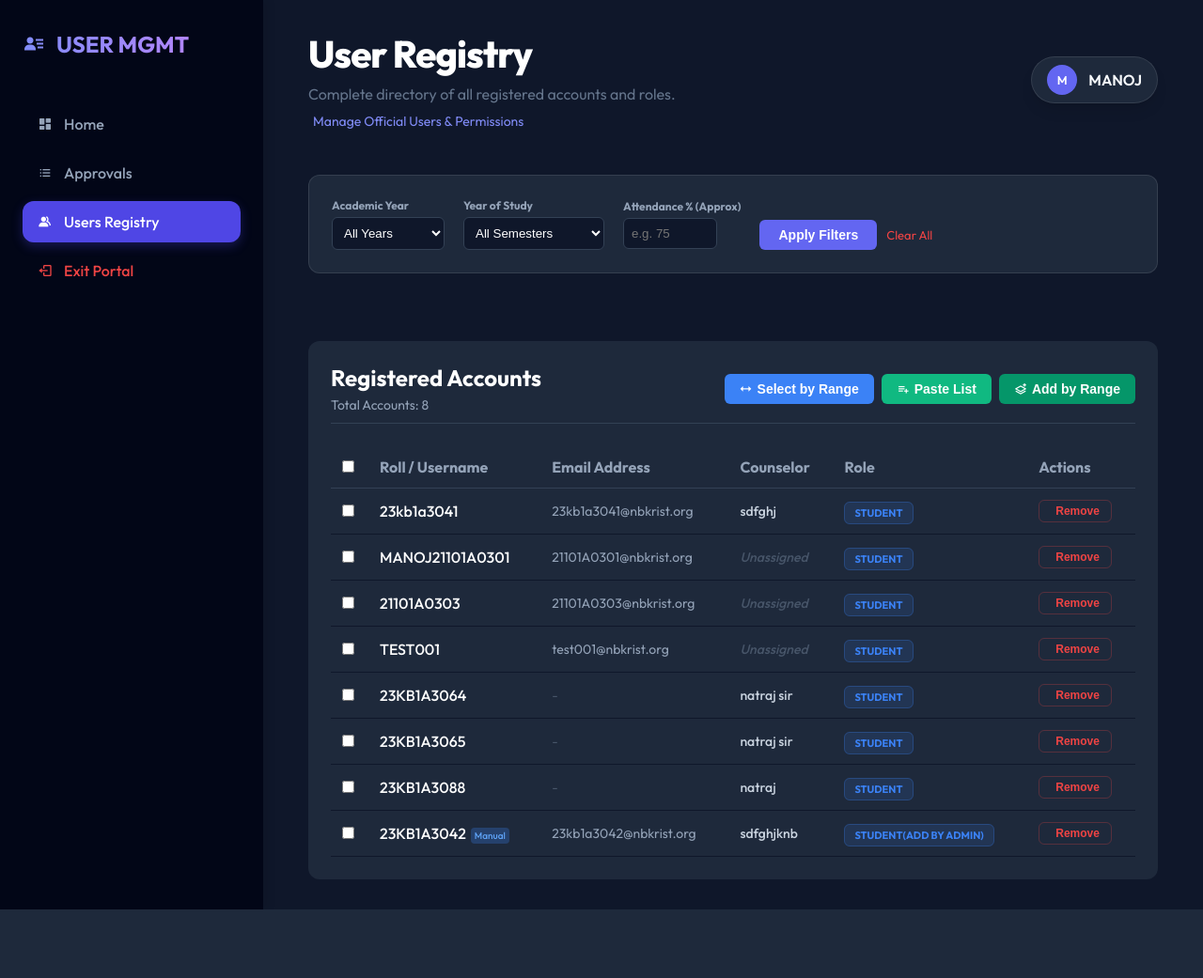
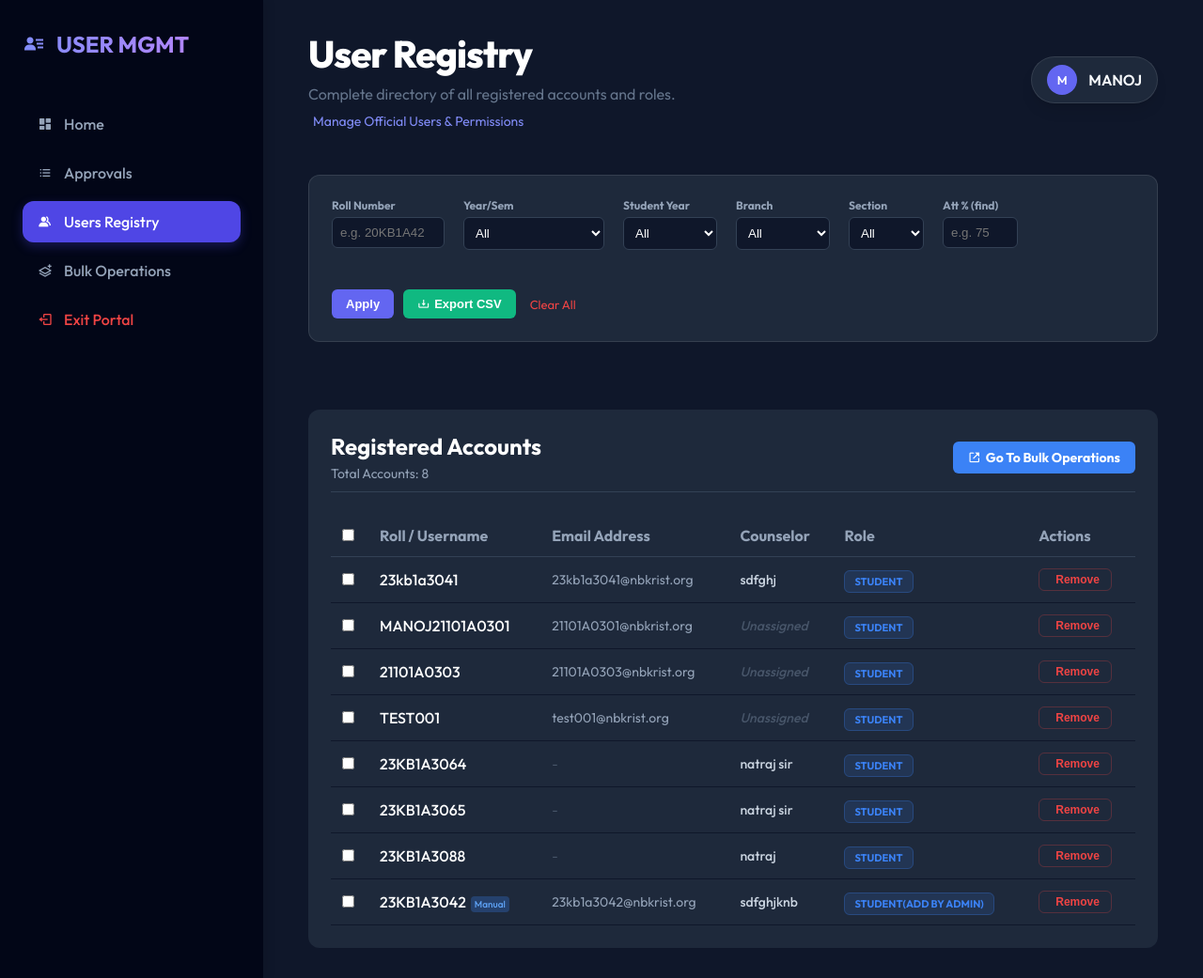
Before and after one commit to NARALAMANOJYADAV/counseling, a Django app: page /admin-users/ in a window 1280 px wide. Shown: the whole page at 94% size. Before the commit the page ends 968 px from the top, so only its background shows below. Run offline with Django 5.2, Linux system fonts and the light colour scheme; a user stored in the database is signed in; data comes from the database, SQL or seed files in the repository; both versions use the stored data as it was after the commit.

Commit message:
Added Bulk Operations page, Export CSV functionality, and Roll Number filtering

```diff
--- a/counseling/urls.py
+++ b/counseling/urls.py
@@ -22,6 +22,8 @@ urlpatterns = [
     path('view-form/grievance/<int:pk>/', views.admin_view_grievance, name='admin_view_grievance'),
     path('delete-student/<str:user_id>/', views.delete_student_view, name='delete_student'),
     path('admin-users/', views.admin_users_view, name='admin_users'),
+    path('export-students/', views.export_students_csv, name='export_students_csv'),
+    path('admin-bulk-manage/', views.admin_bulk_manage_view, name='admin_bulk_manage'),
     path('bulk-assign-counselor/', views.bulk_assign_counselor, name='bulk_assign_counselor'),
     path('bulk-add-students/', views.bulk_add_students, name='bulk_add_students'),
     path('bulk-delete-students/', views.bulk_delete_students, name='bulk_delete_students'),
--- a/counseling/views.py
+++ b/counseling/views.py
@@ -108,9 +108,12 @@ def admin_users_view(request):
     import json
 
     # Capture filters
-    ay_filter = request.GET.get('academic_year', '')
+    roll_filter = request.GET.get('roll_number', '').strip()
     ys_filter = request.GET.get('year_sem', '')
     att_filter = request.GET.get('attendance_search', '').strip()
+    br_filter = request.GET.get('branch', '').strip()
+    sec_filter = request.GET.get('section', '').strip()
+    sty_filter = request.GET.get('student_year', '').strip()
 
     # 1. Fetch all registered users (Students ONLY)
     users_qs = User.objects.filter(is_superuser=False, is_staff=False)
@@ -127,10 +130,16 @@ def admin_users_view(request):
 
     sc_qs = StudentCounseling.objects.filter(id__in=latest_ids)
 
-    if ay_filter:
-        sc_qs = sc_qs.filter(academic_year__iexact=ay_filter.strip())
+    if roll_filter:
+        sc_qs = sc_qs.filter(roll_number__icontains=roll_filter)
     if ys_filter:
         sc_qs = sc_qs.filter(year_sem__iexact=ys_filter.strip())
+    if br_filter:
+        sc_qs = sc_qs.filter(branch__iexact=br_filter)
+    if sec_filter:
+        sc_qs = sc_qs.filter(section__iexact=sec_filter)
+    if sty_filter:
+        sc_qs = sc_qs.filter(student_year__iexact=sty_filter)
 
     if att_filter:
         try:
@@ -176,9 +185,9 @@ def admin_users_view(request):
             is_student = False
 
         # Apply filtering: If it's a student, they must be in the filtered_student_rolls
-        # If no filters are active (ay, ys, att all empty), we show all.
+        # If no filters are active, we show all.
         username_upper = u['username'].upper()
-        if (ay_filter or ys_filter or att_filter) and is_student:
+        if (roll_filter or ys_filter or att_filter or br_filter or sec_filter or sty_filter) and is_student:
             if username_upper not in filtered_student_rolls_upper:
                 continue
 
@@ -209,6 +218,9 @@ def admin_users_view(request):
     # Options for filters
     years = list(StudentCounseling.objects.values_list('academic_year', flat=True).distinct().order_by('academic_year'))
     sems = list(StudentCounseling.objects.values_list('year_sem', flat=True).distinct().order_by('year_sem'))
+    student_years_opts = list(StudentCounseling.objects.values_list('student_year', flat=True).distinct().order_by('student_year'))
+    branches = list(StudentCounseling.objects.values_list('branch', flat=True).distinct().order_by('branch'))
+    sections = list(StudentCounseling.objects.values_list('section', flat=True).distinct().order_by('section'))
 
     context = {
         'all_students_json': json.dumps(processed_users),
@@ -216,14 +228,54 @@ def admin_users_view(request):
         'filter_data': json.dumps({
             'years': [y for y in years if y],
             'sems': [s for s in sems if s],
+            'student_years': [sy for sy in student_years_opts if sy],
+            'branches': [b for b in branches if b],
+            'sections': [sec for sec in sections if sec],
             'current': {
-                'ay': ay_filter,
+                'roll': roll_filter,
                 'ys': ys_filter,
+                'sy': sty_filter,
+                'br': br_filter,
+                'sec': sec_filter,
                 'att': att_filter
             }
         })
     }
     return render(request, 'admin_users.html', context)
+
+@login_required
+def admin_bulk_manage_view(request):
+    if not request.user.is_staff:
+        return redirect('dashboard')
+
+    from django.contrib.auth.models import User
+    from .models import StudentCounseling
+    import json
+
+    all_qs = StudentCounseling.objects.all().order_by('roll_number', '-last_submission_date')
+    latest_ids = []
+    seen = set()
+    for sc in all_qs:
+        if sc.roll_number and sc.roll_number not in seen:
+            seen.add(sc.roll_number)
+            latest_ids.append(sc.id)
+
+    sc_qs = StudentCounseling.objects.filter(id__in=latest_ids)
+
+    users_qs = User.objects.filter(is_superuser=False, is_staff=False)
+    filtered_student_rolls_upper = {roll.upper() for roll in sc_qs.values_list('roll_number', flat=True) if roll}
+
+    users_list = users_qs.values('id', 'username', 'email')
+    processed_users = []
+
+    for u in users_list:
+        processed_users.append(u)
+
+    context = {
+        'all_students_json': json.dumps(processed_users),
+        'is_superuser': request.user.is_superuser,
+    }
+    return render(request, 'admin_bulk_manage.html', context)
 
 @login_required
 def delete_student_view(request, user_id):
@@ -318,6 +370,7 @@ def bulk_delete_students(request):
         try:
             from django.contrib.auth.models import User
             data = json.loads(request.body)
+            student_rolls = data.get('roll_numbers', [])
             student_rolls_upper = [str(r).upper() for r in student_rolls]
 
             if not student_rolls_upper:
@@ -703,3 +756,129 @@ def test_email_view(request):
         return HttpResponse(f"Email sent successfully from {settings.DEFAULT_FROM_EMAIL} to {request.user.email}! Check your inbox (and spam folder).")
     except Exception as e:
         return HttpResponse(f"Failed to send email: {str(e)}", status=500)
+
+@login_required
+def export_students_csv(request):
+    if not request.user.is_staff:
+        return HttpResponse("Unauthorized", status=403)
+
+    import csv
+    from django.http import HttpResponse
+    import json
+
+    # Capture filters
+    roll_filter = request.GET.get('roll_number', '').strip()
+    ys_filter = request.GET.get('year_sem', '')
+    att_filter = request.GET.get('attendance_search', '').strip()
+    br_filter = request.GET.get('branch', '').strip()
+    sec_filter = request.GET.get('section', '').strip()
+    sty_filter = request.GET.get('student_year', '').strip()
+
+    # 1. Fetch relevant users
+    users_qs = User.objects.filter(is_superuser=False, is_staff=False)
+
+    # 2. Extract counseling filters exactly like admin_users_view
+    all_qs = StudentCounseling.objects.all().order_by('roll_number', '-last_submission_date')
+    latest_ids = []
+    seen = set()
+    for sc in all_qs:
+        if sc.roll_number and sc.roll_number not in seen:
+            seen.add(sc.roll_number)
+            latest_ids.append(sc.id)
+
+    sc_qs = StudentCounseling.objects.filter(id__in=latest_ids)
+
+    if roll_filter: sc_qs = sc_qs.filter(roll_number__icontains=roll_filter)
+    if ys_filter: sc_qs = sc_qs.filter(year_sem__iexact=ys_filter.strip())
+    if br_filter: sc_qs = sc_qs.filter(branch__iexact=br_filter)
+    if sec_filter: sc_qs = sc_qs.filter(section__iexact=sec_filter)
+    if sty_filter: sc_qs = sc_qs.filter(student_year__iexact=sty_filter)
+
+    if att_filter:
+        try:
+            search_val = att_filter.replace('%', '').strip()
+            att_query = float(search_val)
+            match_rolls = []
+            for sc in sc_qs:
+                for i in range(1, 6):
+                    val = getattr(sc, f'attendance_percent{i}', None)
+                    if val:
+                        try:
+                            val_clean = str(val).replace('%', '').strip()
+                            if abs(float(val_clean) - att_query) < 1.0:
+                                match_rolls.append(sc.roll_number)
+                                break
+                        except (ValueError, TypeError): continue
+            sc_qs = sc_qs.filter(roll_number__in=match_rolls)
+        except ValueError:
+            pass
+
+    filtered_student_rolls_upper = {roll.upper() for roll in sc_qs.values_list('roll_number', flat=True) if roll}
+
+    # Counselor/Branch mappings
+    sc_details = {
+        str(sc.roll_number).upper(): {
+            'counselor': getattr(sc, 'counselor_name', '') or '',
+            'branch': getattr(sc, 'branch', '') or '',
+            'year': getattr(sc, 'student_year', '') or '',
+            'section': getattr(sc, 'section', '') or ''
+        } for sc in sc_qs if sc.roll_number
+    }
+
+    export_list = []
+
+    # If any filter is active, only show students passing criteria
+    has_filter = bool(roll_filter or ys_filter or att_filter or br_filter or sec_filter or sty_filter)
+
+    for u in users_qs:
+        username_upper = u.username.upper()
+        if has_filter:
+            if username_upper not in filtered_student_rolls_upper:
+                continue
+
+        details = sc_details.get(username_upper, {})
+        export_list.append({
+            'Roll Number': u.username,
+            'Name': getattr(u, 'first_name', '') or getattr(u, 'last_name', '') or '',
+            'Email': u.email,
+            'Counselor': details.get('counselor', ''),
+            'Branch': details.get('branch', ''),
+            'Year': details.get('year', ''),
+            'Section': details.get('section', '')
+        })
+
+    all_manual = sc_qs.values('roll_number', 'student_name', 'email', 'counselor_name', 'branch', 'student_year', 'section')
+    registered_rolls = {u.username.upper() for u in users_qs}
+
+    for record in all_manual:
+        identifier = str(record['roll_number'] or record['student_name']).upper()
+        if identifier in registered_rolls: continue
+        # if filter is enabled, this query already handles manuals!
+        export_list.append({
+            'Roll Number': identifier,
+            'Name': record['student_name'] or '',
+            'Email': record['email'] or '',
+            'Counselor': record['counselor_name'] or '',
+            'Branch': record['branch'] or '',
+            'Year': record['student_year'] or '',
+            'Section': record['section'] or ''
+        })
+
+    response = HttpResponse(content_type='text/csv')
+    response['Content-Disposition'] = 'attachment; filename="filtered_students_export.csv"'
+
+    writer = csv.writer(response)
+    writer.writerow(['Roll Number', 'Name', 'Email', 'Counselor', 'Branch', 'Year', 'Section'])
+
+    for student in export_list:
+        writer.writerow([
+            student['Roll Number'],
+            student['Name'],
+            student['Email'],
+            student['Counselor'],
+            student['Branch'],
+            student['Year'],
+            student['Section']
+        ])
+
+    return response
--- a/student/settings.py
+++ b/student/settings.py
@@ -13,6 +13,9 @@ https://docs.djangoproject.com/en/5.1/ref/settings/
 from pathlib import Path
 import os
 import dj_database_url
+from dotenv import load_dotenv
+
+load_dotenv()
 
 # Build paths inside the project like this: BASE_DIR / 'subdir'.
 BASE_DIR = Path(__file__).resolve().parent.parent
--- a/templates/admin_users.html
+++ b/templates/admin_users.html
@@ -39,6 +39,7 @@
             'counseling': "/admin/counseling/studentcounseling/",
             'grievance': "/admin/counseling/grievance/",
             'users_admin': "/admin/auth/user/",
+            'bulk_ops': "{% url 'admin_bulk_manage' %}",
             'logout': "{% url 'logout' %}"
         };
         window.CSRF_TOKEN = "{{ csrf_token }}";
@@ -64,37 +65,68 @@
             const fd = window.FILTER_DATA;
             const years = fd.years || [];
             const sems = fd.sems || [];
+            const student_years = fd.student_years || [];
+            const branches = fd.branches || [];
+            const sections = fd.sections || [];
             const current = fd.current || {};
+
+            const handleExport = () => {
+                window.location.href = "/export-students/" + window.location.search;
+            };
 
             return (
                 <div style={{ background: '#1e293b', padding: '1.5rem', borderRadius: '12px', marginBottom: '1.5rem', border: '1px solid rgba(255,255,255,0.1)' }}>
-                    <form action="." method="GET" style={{ display: 'flex', gap: '20px', alignItems: 'center', flexWrap: 'wrap' }}>
+                    <form action="." method="GET" style={{ display: 'flex', gap: '20px', alignItems: 'flex-start', flexWrap: 'wrap' }}>
                         <div style={{ display: 'flex', flexDirection: 'column', gap: '5px' }}>
-                            <label style={{ fontSize: '12px', color: '#94a3b8', fontWeight: 'bold' }}>Academic Year</label>
-                            <select name="academic_year" defaultValue={current.ay} style={{ background: '#0f172a', color: '#fff', border: '1px solid #334155', padding: '8px', borderRadius: '6px', minWidth: '120px' }}>
-                                <option value="">All Years</option>
-                                {years.map(y => <option key={y} value={y}>{y}</option>)}
-                            </select>
+                            <label style={{ fontSize: '12px', color: '#94a3b8', fontWeight: 'bold' }}>Roll Number</label>
+                            <input type="text" name="roll_number" defaultValue={current.roll} placeholder="e.g. 20KB1A42" style={{ background: '#0f172a', color: '#fff', border: '1px solid #334155', padding: '8px', borderRadius: '6px', width: '120px' }} />
                         </div>
 
                         <div style={{ display: 'flex', flexDirection: 'column', gap: '5px' }}>
-                            <label style={{ fontSize: '12px', color: '#94a3b8', fontWeight: 'bold' }}>Year of Study</label>
-                            <select name="year_sem" defaultValue={current.ys} style={{ background: '#0f172a', color: '#fff', border: '1px solid #334155', padding: '8px', borderRadius: '6px', minWidth: '150px' }}>
-                                <option value="">All Semesters</option>
+                            <label style={{ fontSize: '12px', color: '#94a3b8', fontWeight: 'bold' }}>Year/Sem</label>
+                            <select name="year_sem" defaultValue={current.ys} style={{ background: '#0f172a', color: '#fff', border: '1px solid #334155', padding: '8px', borderRadius: '6px', minWidth: '120px' }}>
+                                <option value="">All</option>
                                 {sems.map(s => <option key={s} value={s}>{s}</option>)}
                             </select>
                         </div>
 
                         <div style={{ display: 'flex', flexDirection: 'column', gap: '5px' }}>
-                            <label style={{ fontSize: '12px', color: '#94a3b8', fontWeight: 'bold' }}>Attendance % (Approx)</label>
-                            <input type="text" name="attendance_search" defaultValue={current.att} placeholder="e.g. 75" style={{ background: '#0f172a', color: '#fff', border: '1px solid #334155', padding: '8px', borderRadius: '6px', width: '100px' }} />
+                            <label style={{ fontSize: '12px', color: '#94a3b8', fontWeight: 'bold' }}>Student Year</label>
+                            <select name="student_year" defaultValue={current.sy} style={{ background: '#0f172a', color: '#fff', border: '1px solid #334155', padding: '8px', borderRadius: '6px', minWidth: '100px' }}>
+                                <option value="">All</option>
+                                {student_years.map(sy => <option key={sy} value={sy}>{sy}</option>)}
+                            </select>
                         </div>
 
-                        <div style={{ display: 'flex', gap: '10px', alignSelf: 'flex-end', marginTop: '5px' }}>
-                            <button type="submit" style={{ background: '#6366f1', color: '#fff', border: 'none', padding: '8px 20px', borderRadius: '6px', cursor: 'pointer', fontWeight: 'bold', fontSize: '14px' }}>
-                                Apply Filters
+                        <div style={{ display: 'flex', flexDirection: 'column', gap: '5px' }}>
+                            <label style={{ fontSize: '12px', color: '#94a3b8', fontWeight: 'bold' }}>Branch</label>
+                            <select name="branch" defaultValue={current.br} style={{ background: '#0f172a', color: '#fff', border: '1px solid #334155', padding: '8px', borderRadius: '6px', minWidth: '100px' }}>
+                                <option value="">All</option>
+                                {branches.map(b => <option key={b} value={b}>{b}</option>)}
+                            </select>
+                        </div>
+
+                        <div style={{ display: 'flex', flexDirection: 'column', gap: '5px' }}>
+                            <label style={{ fontSize: '12px', color: '#94a3b8', fontWeight: 'bold' }}>Section</label>
+                            <select name="section" defaultValue={current.sec} style={{ background: '#0f172a', color: '#fff', border: '1px solid #334155', padding: '8px', borderRadius: '6px', minWidth: '80px' }}>
+                                <option value="">All</option>
+                                {sections.map(sec => <option key={sec} value={sec}>{sec}</option>)}
+                            </select>
+                        </div>
+
+                        <div style={{ display: 'flex', flexDirection: 'column', gap: '5px' }}>
+                            <label style={{ fontSize: '12px', color: '#94a3b8', fontWeight: 'bold' }}>Att % (find)</label>
+                            <input type="text" name="attendance_search" defaultValue={current.att} placeholder="e.g. 75" style={{ background: '#0f172a', color: '#fff', border: '1px solid #334155', padding: '8px', borderRadius: '6px', width: '80px' }} />
+                        </div>
+
+                        <div style={{ display: 'flex', gap: '10px', alignSelf: 'flex-end', marginTop: '22px' }}>
+                            <button type="submit" style={{ background: '#6366f1', color: '#fff', border: 'none', padding: '8px 15px', borderRadius: '6px', cursor: 'pointer', fontWeight: 'bold', fontSize: '13px' }}>
+                                Apply
                             </button>
-                            <a href="?" style={{ color: '#ef4444', textDecoration: 'none', fontSize: '13px', display: 'flex', alignItems: 'center' }}>Clear All</a>
+                            <button type="button" onClick={handleExport} style={{ background: '#10b981', color: '#fff', border: 'none', padding: '8px 15px', borderRadius: '6px', cursor: 'pointer', fontWeight: 'bold', fontSize: '13px', display: 'flex', alignItems: 'center', gap: '5px' }}>
+                                <i className='bx bx-download'></i> Export CSV
+                            </button>
+                            <a href="?" style={{ color: '#ef4444', textDecoration: 'none', fontSize: '13px', display: 'flex', alignItems: 'center', marginLeft: '5px' }}>Clear All</a>
                         </div>
                     </form>
                 </div>
@@ -341,6 +373,12 @@
                                     <span>Users Registry</span>
                                 </a>
                             </div>
+                            <div className="nav-item">
+                                <a href={window.URLS['bulk_ops']} className="nav-link">
+                                    <i className='bx bx-layer-plus' style={{ color: '#94a3b8' }}></i>
+                                    <span>Bulk Operations</span>
+                                </a>
+                            </div>
 
                             <div className="nav-item logout-item">
                                 <a href={window.URLS['logout']} className="nav-link logout-link-sidebar">
@@ -434,15 +472,9 @@
                                         )}
 
                                         <div style={{ display: 'flex', gap: '8px' }}>
-                                            <button onClick={() => setIsRangeModalOpen(true)} style={{ background: '#3b82f6', color: '#fff', border: 'none', padding: '8px 16px', borderRadius: '6px', cursor: 'pointer', fontWeight: 'bold', fontSize: '14px', display: 'flex', alignItems: 'center', gap: '5px' }}>
-                                                <i className='bx bx-move-horizontal'></i> Select by Range
-                                            </button>
-                                            <button onClick={() => setIsAddModalOpen(true)} style={{ background: '#10b981', color: '#fff', border: 'none', padding: '8px 16px', borderRadius: '6px', cursor: 'pointer', fontWeight: 'bold', fontSize: '14px', display: 'flex', alignItems: 'center', gap: '5px' }}>
-                                                <i className='bx bx-list-plus'></i> Paste List
-                                            </button>
-                                            <button onClick={() => setIsAddRangeModalOpen(true)} style={{ background: '#059669', color: '#fff', border: 'none', padding: '8px 16px', borderRadius: '6px', cursor: 'pointer', fontWeight: 'bold', fontSize: '14px', display: 'flex', alignItems: 'center', gap: '5px' }}>
-                                                <i className='bx bx-layer-plus'></i> Add by Range
-                                            </button>
+                                            <a href={window.URLS['bulk_ops']} style={{ textDecoration: 'none', background: '#3b82f6', color: '#fff', border: 'none', padding: '8px 16px', borderRadius: '6px', cursor: 'pointer', fontWeight: 'bold', fontSize: '14px', display: 'flex', alignItems: 'center', gap: '5px' }}>
+                                                <i className='bx bx-link-external'></i> Go To Bulk Operations
+                                            </a>
                                         </div>
                                     </div>
                                 </div>
```
Also changed, not shown: templates/admin_bulk_manage.html (added, +416 -0 lines), db.sqlite3.
